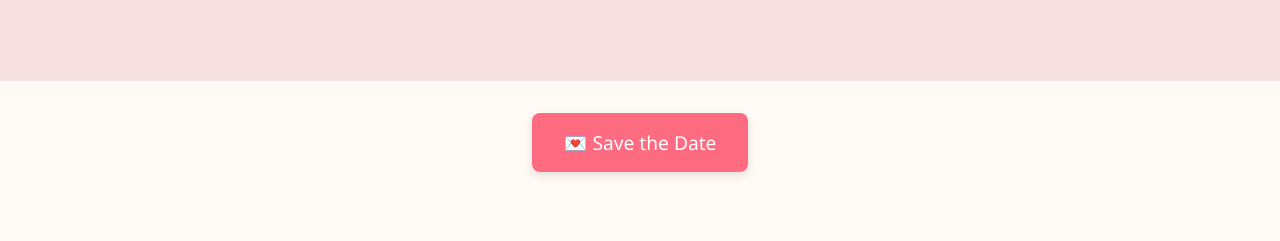
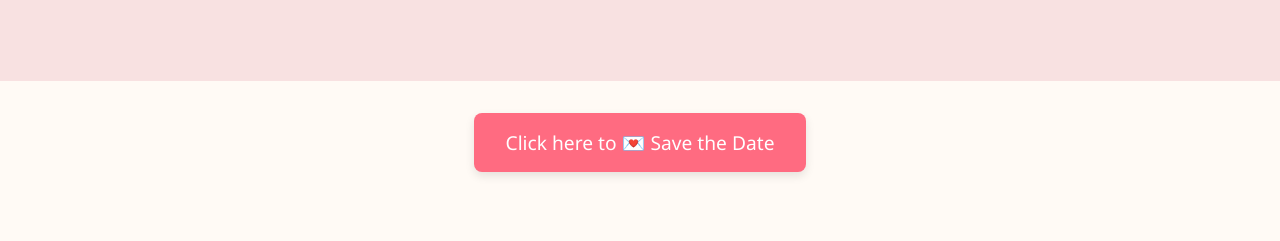
Before and after one commit to OmKalantri/KandS, a plain HTML site: page index.html in a window 1280 px wide. Shown: the part 175-416 px from the top of the page. Drawn offline with Linux system fonts and the light colour scheme.

Commit message:
Update index.html

```diff
--- a/index.html
+++ b/index.html
@@ -62,7 +62,7 @@
   </header>
 
   <section class="save-date">
-    <a href="save-the-date.ics" download>💌 Save the Date</a>
+    <a href="save-the-date.ics" download>Click here to 💌 Save the Date</a>
   </section>
 
   <section class="details">
```
